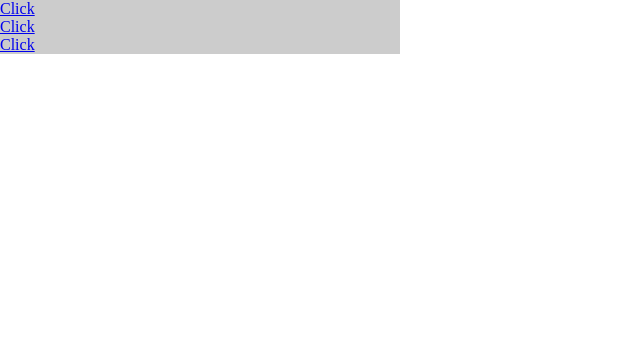
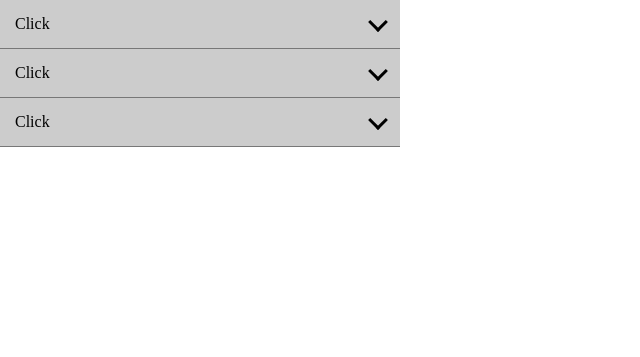
Before and after one commit to a19860101/appedu-6, a plain HTML site: page JAVASCRIPT/collapse.html in a window 1280 px wide. Shown: the whole page, without its empty margins (0-640 px from the left). Drawn offline with Linux system fonts and the light colour scheme.

Commit message:
20221008

```diff
--- a/JAVASCRIPT/collapse.html
+++ b/JAVASCRIPT/collapse.html
@@ -16,6 +16,16 @@
             background-color: #ccc;
 
         }
+        .collapse-btn {
+            display: block;
+            padding: 15px;
+            text-decoration: none;
+            color: #000;
+            border-bottom: #777 solid 1px;
+
+            display: flex;
+            justify-content: space-between;
+        }
         .collapse-panel {
             background-color: #ffb2b2;
             overflow: hidden;
@@ -29,11 +39,29 @@
         .collapse-panel.active {
             padding-block:30px;
         }
+        .collapse-btn .arrow {
+            display: inline-block;
+            width: 14px;
+            height: 14px;
+            border-left: 3px solid #000;
+            border-top: 3px solid #000;
+            transform: rotate(225deg);
+            position: relative;
+            top: 0;
+            transition: 500ms;
+        }
+        .collapse-btn.active .arrow{
+            transform: rotate(45deg);
+            top: 5px
+        }
     </style>
 </head>
 <body>
     <aside>
-        <a href="#" class="collapse-btn" data-panel="#panel-1">Click</a>
+        <a href="#" class="collapse-btn" data-panel="#panel-1">
+            Click
+            <span class="arrow"></span>
+        </a>
         <div class="collapse-panel" id="panel-1">
             <h2>hello collapse</h2>
             <p>
@@ -46,7 +74,7 @@
                 Lorem ipsum dolor sit amet consectetur adipisicing elit. Consequatur aliquam, pariatur vitae amet recusandae culpa nihil totam officia fugiat? Vero quaerat nemo, a perferendis officiis asperiores quod. Rem, vel quis?
             </p>
         </div>
-        <a href="#" class="collapse-btn" data-panel="#panel-2">Click</a>
+        <a href="#" class="collapse-btn" data-panel="#panel-2">Click<span class="arrow"></span></a>
         <div class="collapse-panel" id="panel-2">
             <h2>hello collapse 2</h2>
             <p>
@@ -57,7 +85,7 @@
             </p>
 
         </div>
-        <a href="#" class="collapse-btn" data-panel="#panel-3">Click</a>
+        <a href="#" class="collapse-btn" data-panel="#panel-3">Click<span class="arrow"></span></a>
         <div class="collapse-panel" id="panel-3">
             <h2>hello collapse 2</h2>
             <p>
@@ -85,6 +113,9 @@
         let collapseBtns = document.querySelectorAll('.collapse-btn');
         for(let collapseBtn of collapseBtns){
             collapseBtn.onclick = function(){
+                this.classList.toggle('active');
+
+
                 let panel = this.dataset.panel;
                 let el = document.querySelector(panel);
                 el.classList.toggle('active');
```
